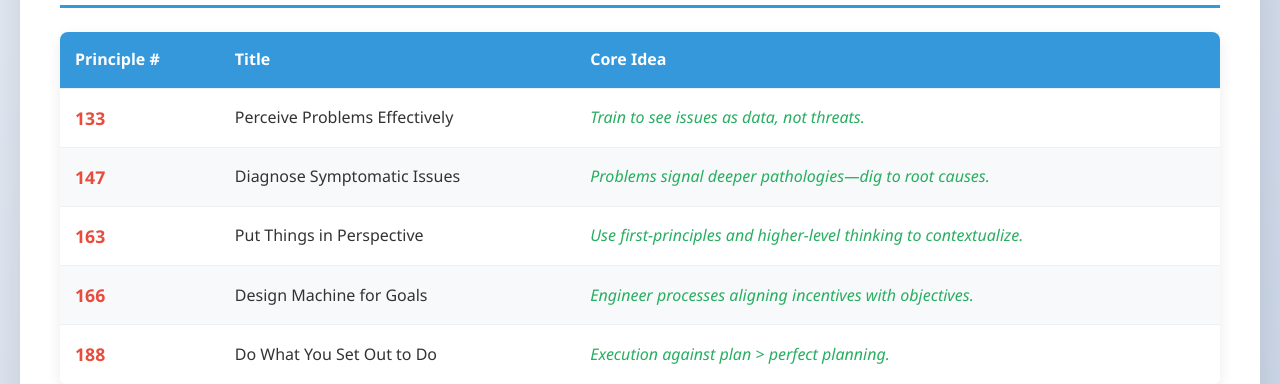
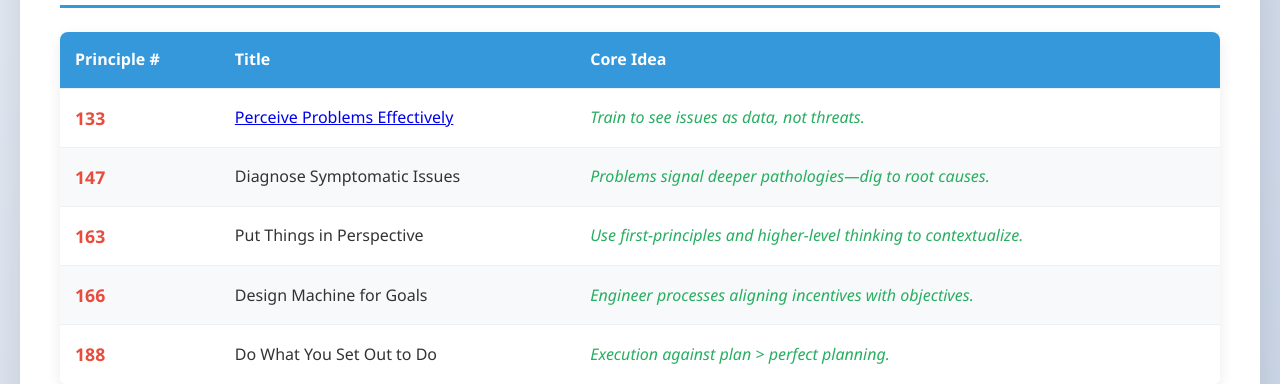
Before and after one commit to kbulbul026-coder/Centers, a Flask app: page /principles-system in a window 1280 px wide. Shown: the part 1666-2050 px from the top of the page. Run offline with Flask 3, Linux system fonts and the light colour scheme.

Commit message:
Update principles_system.html

```diff
--- a/templates/principles_system.html
+++ b/templates/principles_system.html
@@ -117,7 +117,18 @@ Sorting & Removing People
                 <tr><th>Principle #</th><th>Title</th><th>Core Idea</th></tr>
             </thead>
             <tbody>
-                <tr><td class="principle-num">133</td><td>Perceive Problems Effectively</td><td class="core-idea">Train to see issues as data, not threats.</td></tr>
+                <tr><td class="principle-num">133</td><td>
+
+
+<a href="/problem_solving" class="text-blue-400 hover:underline">
+Perceive Problems Effectively
+
+</a>
+
+
+
+
+</td><td class="core-idea">Train to see issues as data, not threats.</td></tr>
                 <tr><td class="principle-num">147</td><td>Diagnose Symptomatic Issues</td><td class="core-idea">Problems signal deeper pathologies—dig to root causes.</td></tr>
                 <tr><td class="principle-num">163</td><td>Put Things in Perspective</td><td class="core-idea">Use first-principles and higher-level thinking to contextualize.</td></tr>
                 <tr><td class="principle-num">166</td><td>Design Machine for Goals</td><td class="core-idea">Engineer processes aligning incentives with objectives.</td></tr>
```
